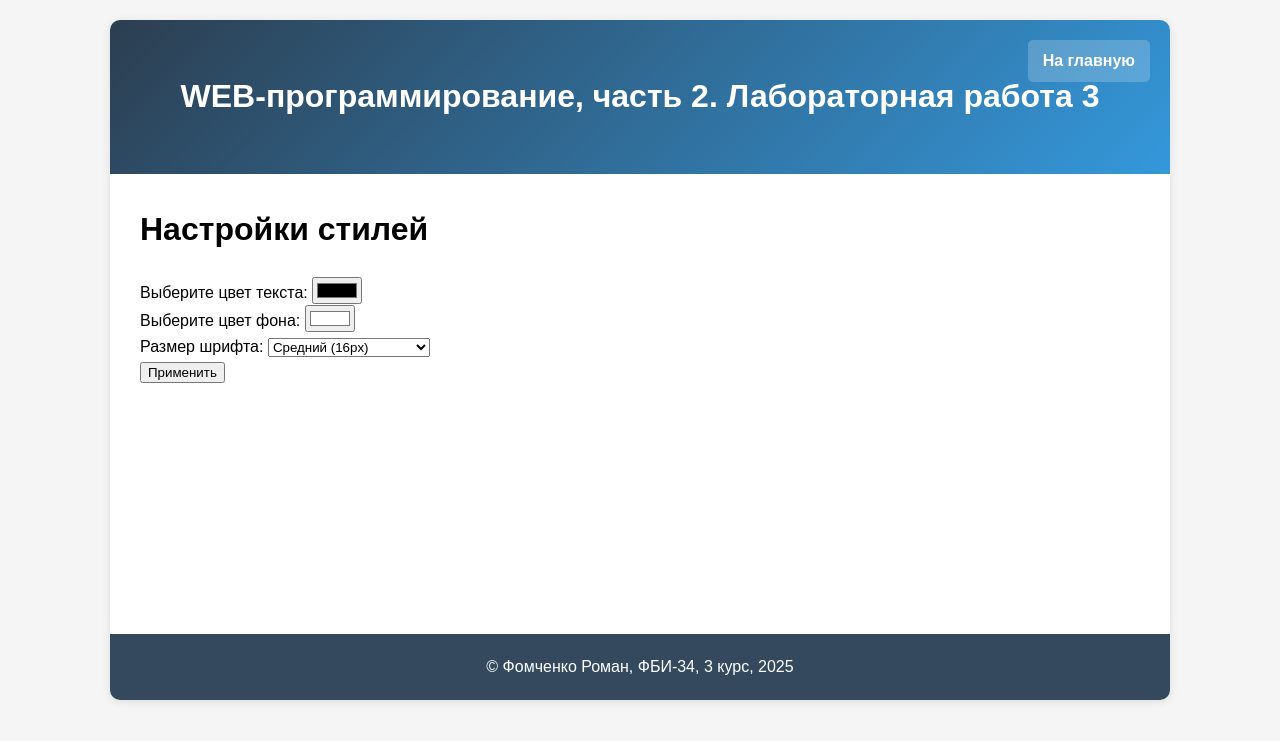
After one commit to Sqkel0v3/web-back-labs, a Flask app: page /lab3/settings in a window 1280 px wide. The commit adds this page. Shown: the top 741 px of the page. Run offline with Flask 3, Linux system fonts and the light colour scheme.

Commit message:
Настройки отображения

```diff
--- a/lab3.py
+++ b/lab3.py
@@ -64,3 +64,26 @@ def pay():
 def success():
     price = request.args.get('price', 0)
     return render_template('lab3/success.html', price=price)
+
+@lab3.route('/lab3/settings')
+def settings():
+    color = request.args.get('color')
+    bg_color = request.args.get('bg_color')
+    font_size = request.args.get('font_size')
+
+    if color or bg_color or font_size:
+        resp = make_response(redirect('/lab3/settings'))
+        if color:
+            resp.set_cookie('color', color)
+        if bg_color:
+            resp.set_cookie('bg_color', bg_color)
+        if font_size:
+            resp.set_cookie('font_size', font_size)
+        return resp
+
+    color = request.cookies.get('color')
+    bg_color = request.cookies.get('bg_color')
+    font_size = request.cookies.get('font_size')
+
+    resp = make_response(render_template('lab3/settings.html', color=color or '#000000',bg_color=bg_color or '#ffffff', font_size=font_size or '16'))
+    return resp
--- a/templates/base.html
+++ b/templates/base.html
@@ -12,8 +12,10 @@
             font-family: Arial, sans-serif;
             margin: 0;
             padding: 20px;
-            background-color: #f5f5f5;
+            background-color: {{ request.cookies.get('bg_color', '#f5f5f5') }};
             line-height: 1.6;
+            color: {{ request.cookies.get('color', '#000000') }};
+            font-size: {{ request.cookies.get('font_size', '16') }}px;
         }
         .container {
             max-width: 1000px;
--- a/templates/lab3/lab3.html
+++ b/templates/lab3/lab3.html
@@ -16,6 +16,7 @@
         <li><a href="/lab3/del_cookie">Удалить куки</a></li>
         <li><a href="/lab3/form1.html">Форма</a></li>
         <li><a href="/lab3/order">Заказ напитка</a></li>
+        <li><a href="/lab3/settings">Настройки стилей</a></li>
     </ol>
 </body>
 </html>
--- /dev/null
+++ b/templates/lab3/settings.html
@@ -0,0 +1,33 @@
+{% extends "base.html" %}
+
+{% block lab %}Лабораторная работа 3{% endblock %}
+
+{% block main %}
+<h1>Настройки стилей</h1>
+
+<form>
+    <div>
+        <label for="color">Выберите цвет текста:</label>
+        <input type="color" id="color" name="color" value="{{ color }}">
+    </div>
+
+    <div>
+        <label for="bg_color">Выберите цвет фона:</label>
+        <input type="color" id="bg_color" name="bg_color" value="{{ bg_color }}">
+    </div>
+
+    <div>
+        <label for="font_size">Размер шрифта:</label>
+        <select id="font_size" name="font_size">
+            <option value="12" {{ font_size == '12' and 'selected' }}>Маленький (12px)</option>
+            <option value="16" {{ font_size == '16' and 'selected' }}>Средний (16px)</option>
+            <option value="20" {{ font_size == '20' and 'selected' }}>Большой (20px)</option>
+            <option value="24" {{ font_size == '24' and 'selected' }}>Очень большой (24px)</option>
+        </select>
+    </div>
+
+    <div>
+        <button type="submit">Применить</button>
+    </div>
+</form>
+{% endblock %}
```
